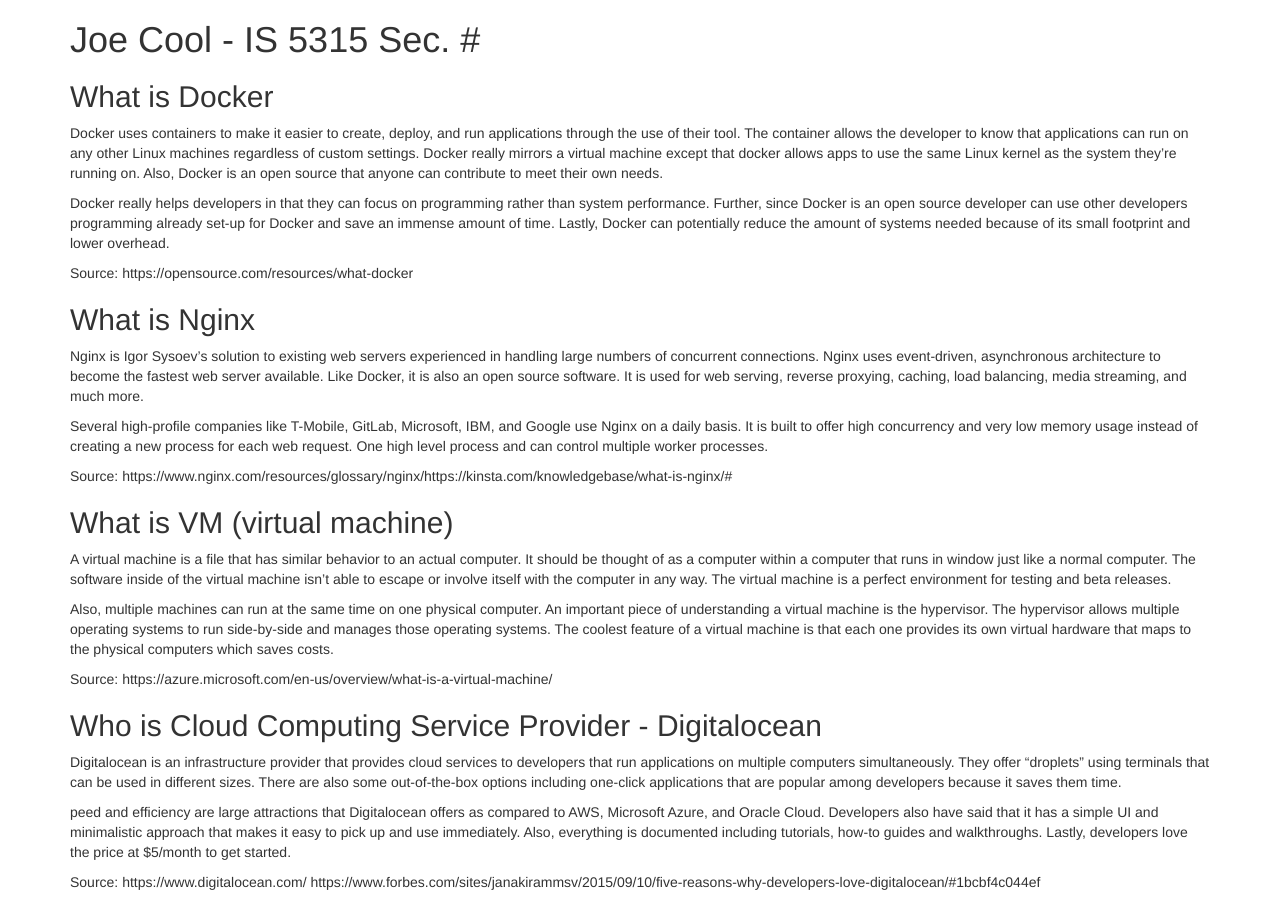
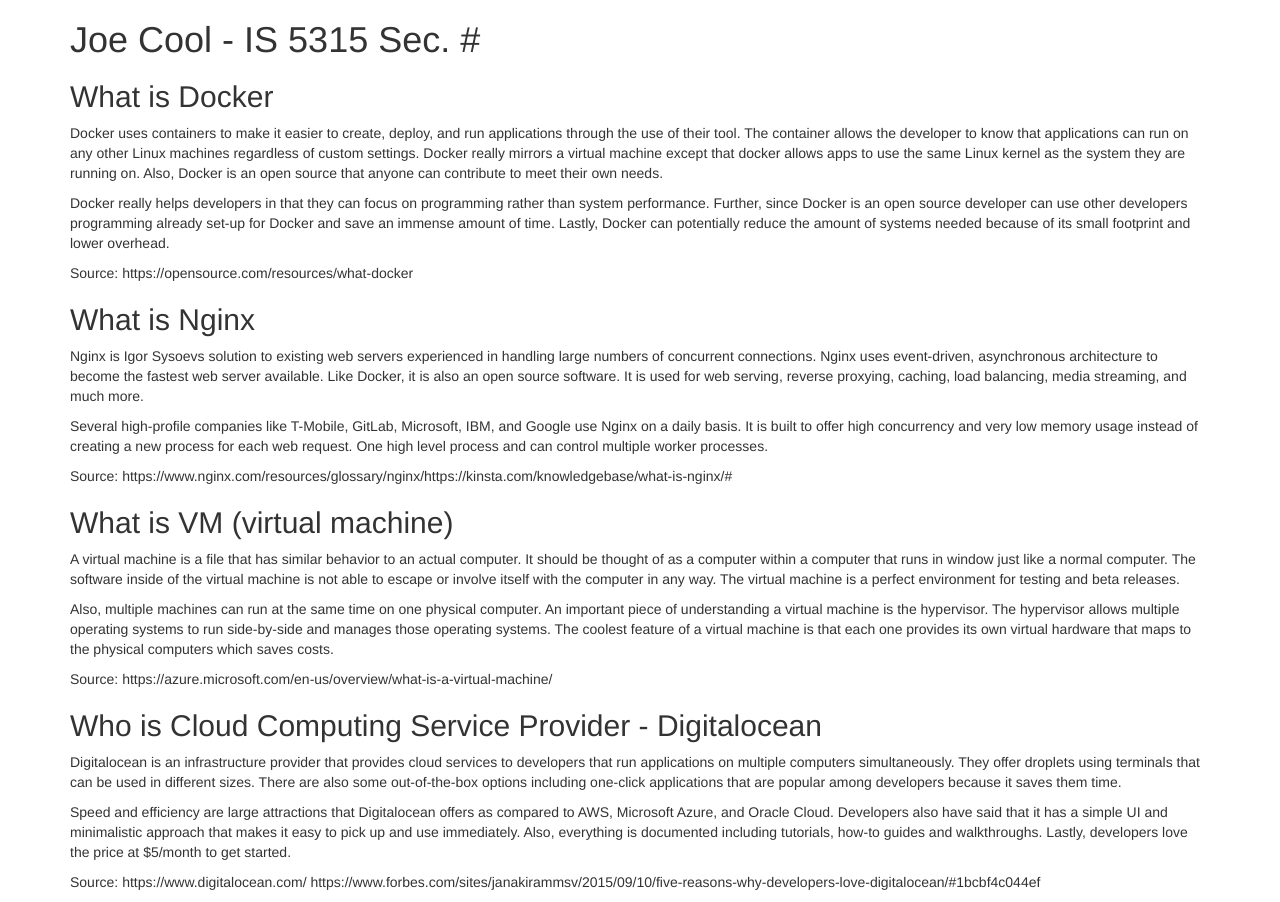
Before and after one commit to eichmana/5315, a plain HTML site: page index.html in a window 1280 px wide. Drawn offline with nearby package versions, Linux system fonts and the light colour scheme.

Commit message:
hw files

```diff
--- a/index.html
+++ b/index.html
@@ -7,30 +7,30 @@
     <div class="container">
       <h1>Joe Cool - IS 5315 Sec. #</h1>
       <h2>What is Docker</h2>
-      <p>Docker uses containers to make it easier to create, deploy, and run applications through the use of their tool.  The container allows the developer to know that applications can run on any other Linux machines regardless of custom settings.  Docker really mirrors a virtual machine except that docker allows apps to use the same Linux kernel as the system they’re running on.  Also, Docker is an open source that anyone can contribute to meet their own needs.<p>
+      <p>Docker uses containers to make it easier to create, deploy, and run applications through the use of their tool.  The container allows the developer to know that applications can run on any other Linux machines regardless of custom settings.  Docker really mirrors a virtual machine except that docker allows apps to use the same Linux kernel as the system they are running on.  Also, Docker is an open source that anyone can contribute to meet their own needs.<p>
       <p>Docker really helps developers in that they can focus on programming rather than system performance.  Further, since Docker is an open source developer can use other developers programming already set-up for Docker and save an immense amount of time.  Lastly, Docker can potentially reduce the amount of systems needed because of its small footprint and lower overhead.<p>
       <p>Source: https://opensource.com/resources/what-docker
       </p>
       <h2>What is Nginx</h2>
-      <p>Nginx is Igor Sysoev’s solution to existing web servers experienced in handling large numbers of concurrent connections.  Nginx uses event-driven, asynchronous architecture to become the fastest web server available.  Like Docker, it is also an open source software.  It is used for web serving, reverse proxying, caching, load balancing, media streaming, and much more.<p>
+      <p>Nginx is Igor Sysoevs solution to existing web servers experienced in handling large numbers of concurrent connections.  Nginx uses event-driven, asynchronous architecture to become the fastest web server available.  Like Docker, it is also an open source software.  It is used for web serving, reverse proxying, caching, load balancing, media streaming, and much more.<p>
 
       <p>Several high-profile companies like T-Mobile, GitLab, Microsoft, IBM, and Google use Nginx on a daily basis.  It is built to offer high concurrency and very low memory usage instead of creating a new process for each web request.  One high level process and can control multiple worker processes.<p>
       <p>Source: https://www.nginx.com/resources/glossary/nginx/https://kinsta.com/knowledgebase/what-is-nginx/#
       </p>
       <h2>What is VM (virtual machine)</h2>
-      <p>A virtual machine is a file that has similar behavior to an actual computer.  It should be thought of as a computer within a computer that runs in window just like a normal computer.  The software inside of the virtual machine isn’t able to escape or involve itself with the computer in any way.  The virtual machine is a perfect environment for testing and beta releases.<p>
+      <p>A virtual machine is a file that has similar behavior to an actual computer.  It should be thought of as a computer within a computer that runs in window just like a normal computer.  The software inside of the virtual machine is not able to escape or involve itself with the computer in any way.  The virtual machine is a perfect environment for testing and beta releases.<p>
 
       <p>Also, multiple machines can run at the same time on one physical computer.  An important piece of understanding a virtual machine is the hypervisor.  The hypervisor allows multiple operating systems to run side-by-side and manages those operating systems.  The coolest feature of a virtual machine is that each one provides its own virtual hardware that maps to the physical computers which saves costs.<p>
 
       <p>Source: https://azure.microsoft.com/en-us/overview/what-is-a-virtual-machine/</p>
 
       <h2>Who is Cloud Computing Service Provider - Digitalocean</h2>
-      <p>Digitalocean is an infrastructure provider that provides cloud services to developers that run applications on multiple computers simultaneously.  They offer “droplets” using terminals that can be used in different sizes.  There are also some out-of-the-box options including one-click applications that are popular among developers because it saves them time.<p>
+      <p>Digitalocean is an infrastructure provider that provides cloud services to developers that run applications on multiple computers simultaneously.  They offer droplets using terminals that can be used in different sizes.  There are also some out-of-the-box options including one-click applications that are popular among developers because it saves them time.<p>
 
-      <p>peed and efficiency are large attractions that Digitalocean offers as compared to AWS, Microsoft Azure, and Oracle Cloud.  Developers also have said that it has a simple UI and minimalistic approach that makes it easy to pick up and use immediately.  Also, everything is documented including tutorials, how-to guides and walkthroughs.  Lastly, developers love the price at $5/month to get started.<p>
+      <p>Speed and efficiency are large attractions that Digitalocean offers as compared to AWS, Microsoft Azure, and Oracle Cloud.  Developers also have said that it has a simple UI and minimalistic approach that makes it easy to pick up and use immediately.  Also, everything is documented including tutorials, how-to guides and walkthroughs.  Lastly, developers love the price at $5/month to get started.<p>
 
       <p>Source:  https://www.digitalocean.com/
-      https://www.forbes.com/sites/janakirammsv/2015/09/10/five-reasons-why-developers-love-digitalocean/#1bcbf4c044ef
+                  https://www.forbes.com/sites/janakirammsv/2015/09/10/five-reasons-why-developers-love-digitalocean/#1bcbf4c044ef
       </p>
     </div>
   </body>
```
